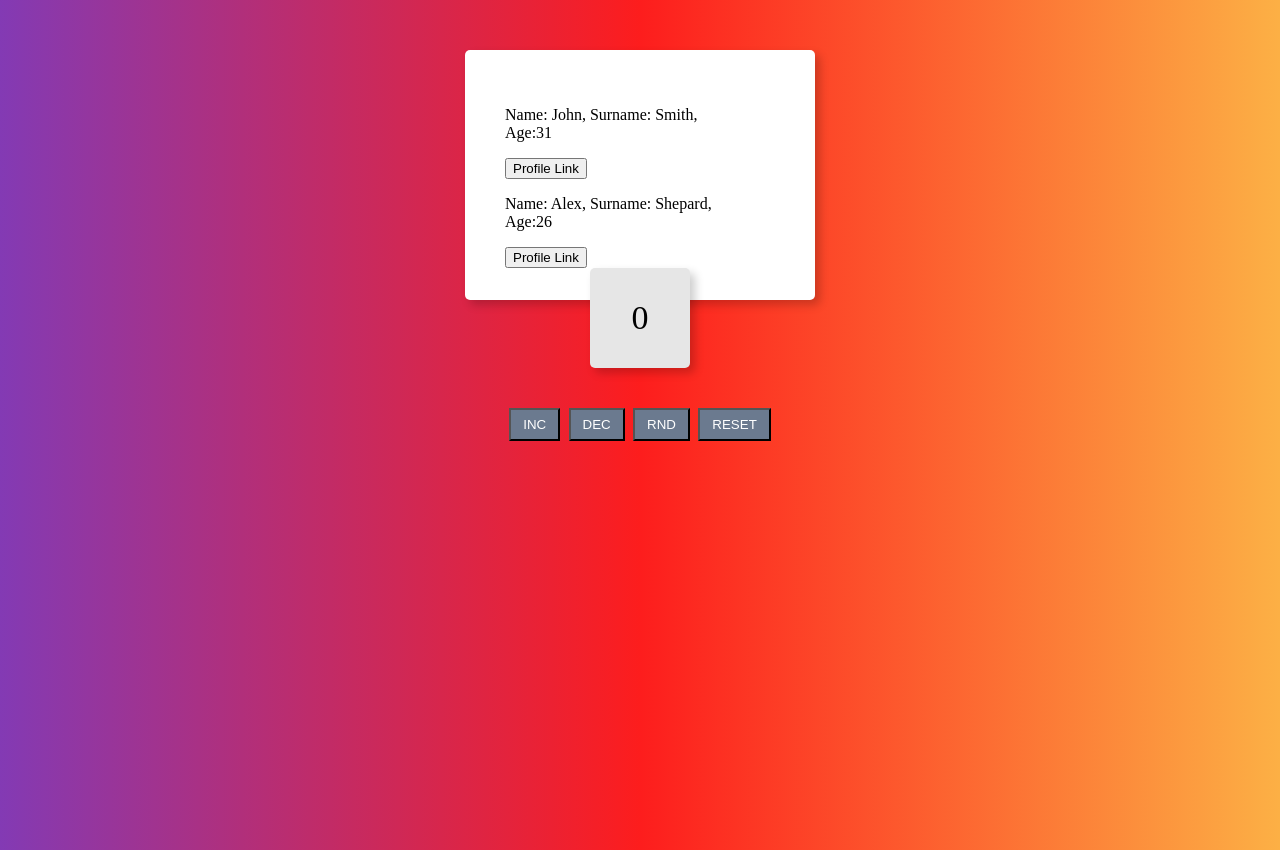
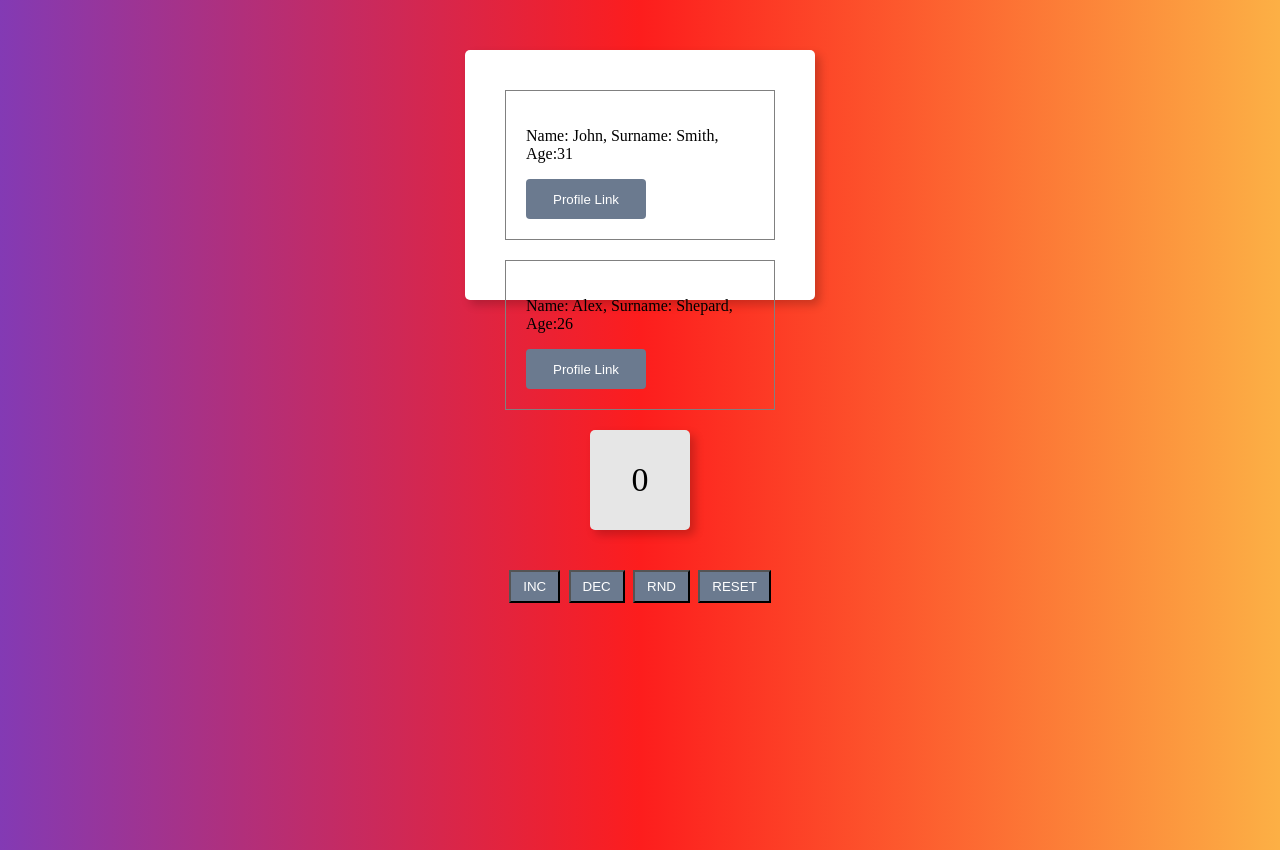
Before and after one commit to blesswrld/react-state-simple-counter, a plain HTML site: page index.html in a window 1280 px wide. Drawn offline with nearby package versions, Linux system fonts and the light colour scheme.

Commit message:
add new styles

```diff
--- a/style.css
+++ b/style.css
@@ -50,3 +50,18 @@ body {
     background-color: #6b7a8f;
     color: white;
 }
+
+.profile {
+    margin-bottom: 20px;
+    padding: 20px;
+    border: solid 1px gray;
+}
+
+.btn-link {
+    width: 120px;
+    height: 40px;
+    border-radius: 4px;
+    color: #fff;
+    background-color: #6b7a8f;
+    border: none;
+}
```
